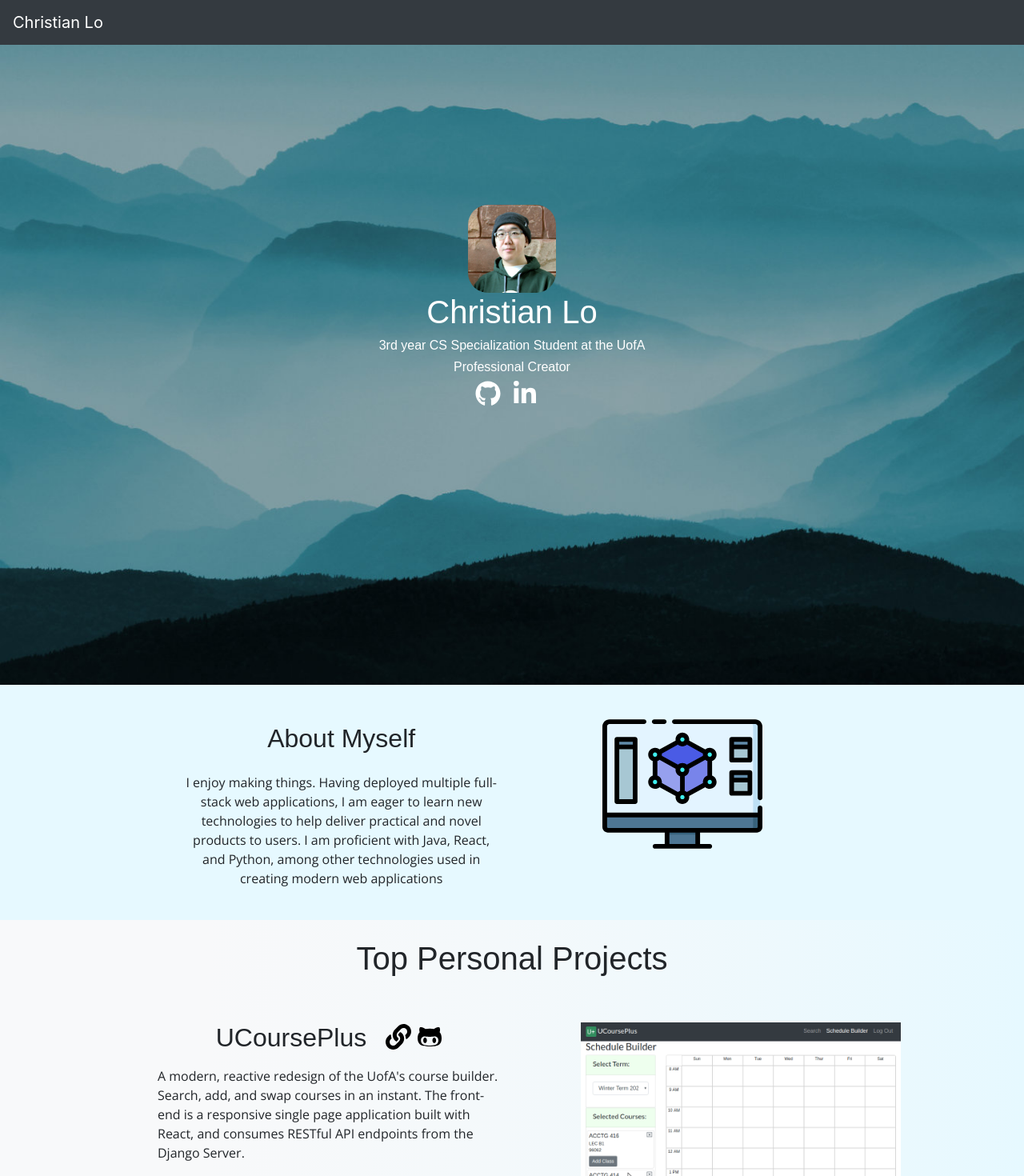
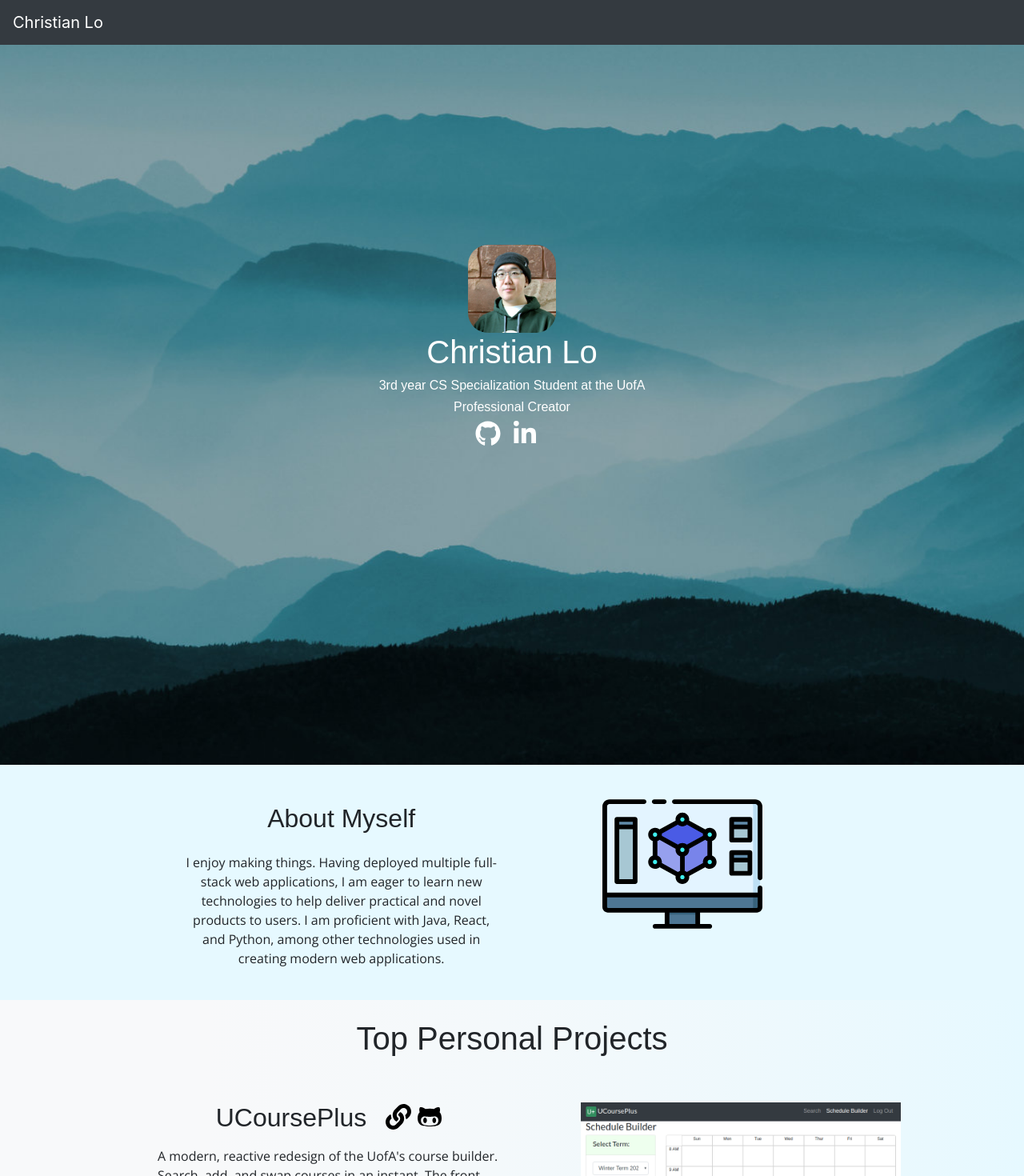
Before and after one commit to ChrisChrisLoLo/chrischrislolo.github.io, a React (Create React App) app: page /#/ in a window 1280 px wide. Shown: the top 1470 px of the page at 80% size. Built offline with nearby package versions, Linux system fonts and the light colour scheme; a web font is replaced by a local one.

Commit message:
add touch-ups speed up animation add more hero padding fix grammar

```diff
--- a/src/pages/HomePage.js
+++ b/src/pages/HomePage.js
@@ -63,7 +63,7 @@ export default class HomePage extends React.Component {
               I enjoy making things.
               Having deployed multiple full-stack web applications, I am eager to learn
               new technologies to help deliver practical and novel products to users.
-              I am proficient with Java, React, and Python, among other technologies used in creating modern web applications
+              I am proficient with Java, React, and Python, among other technologies used in creating modern web applications.
             </p>
           </Col>
           <Col>
@@ -95,7 +95,7 @@ export default class HomePage extends React.Component {
             <p className={"text-left"}>
               A modern, reactive redesign of the UofA's course builder. Search, add, and swap courses in an instant.
               The front-end is a responsive single page application built with React, and
-              consumes RESTful API endpoints from the Django Server.
+              consumes RESTful API endpoints from a Django server.
             </p>
             <ul className={"text-left"}>
               <li>Allows users to search for any course available, add them to a cart, and use them to build a schedule template</li>
--- a/src/pages/HomePage.scss
+++ b/src/pages/HomePage.scss
@@ -1,12 +1,12 @@
 .bgimage {
   width: 100%;
-  height: 800px;
+  height: 900px;
   background: url(../static/images/heroMin.jpg);
   background-repeat: no-repeat;
   background-position: center;
   background-size: cover;
   background-attachment: fixed;
-  padding-top: 200px;
+  padding-top: 250px;
 }
 .bgimage-preload{
   color:#2A7280;
@@ -62,8 +62,8 @@ $outline-color: #555;
     //-ms-animation:  2s ease-in #{$i}s fadein; /* Internet Explorer */
     //-o-animation:  2s ease-in #{$i}s fadein; /* Opera < 12.1 */
     opacity: 0;
-    $delay: $i * 1s;
-    animation: fadein 0.5s ease-in $delay 1 ;
+    $delay: $i * 0.55s;
+    animation: fadein 0.55s ease-in $delay 1 ;
     animation-fill-mode: forwards;
   }
 };
```
